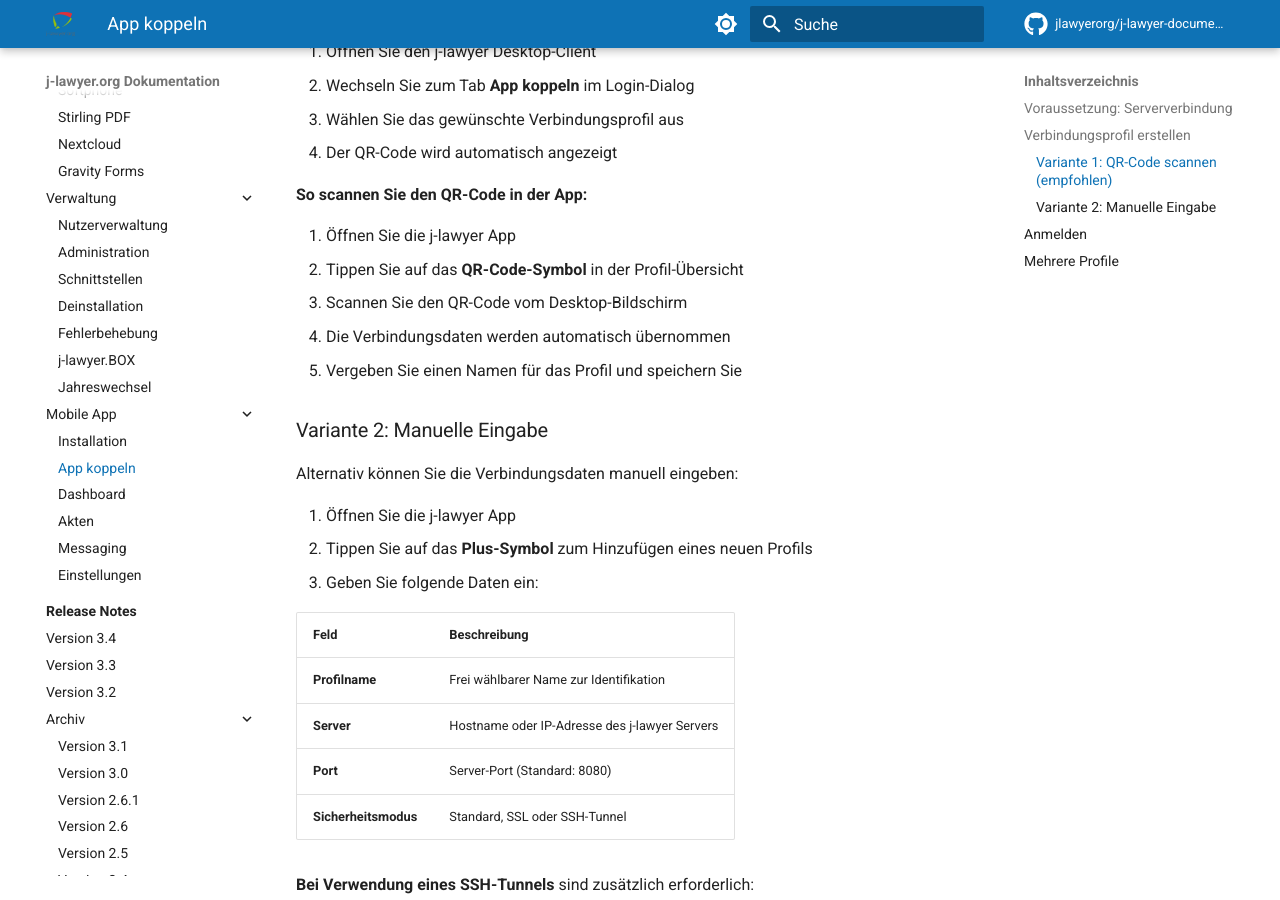
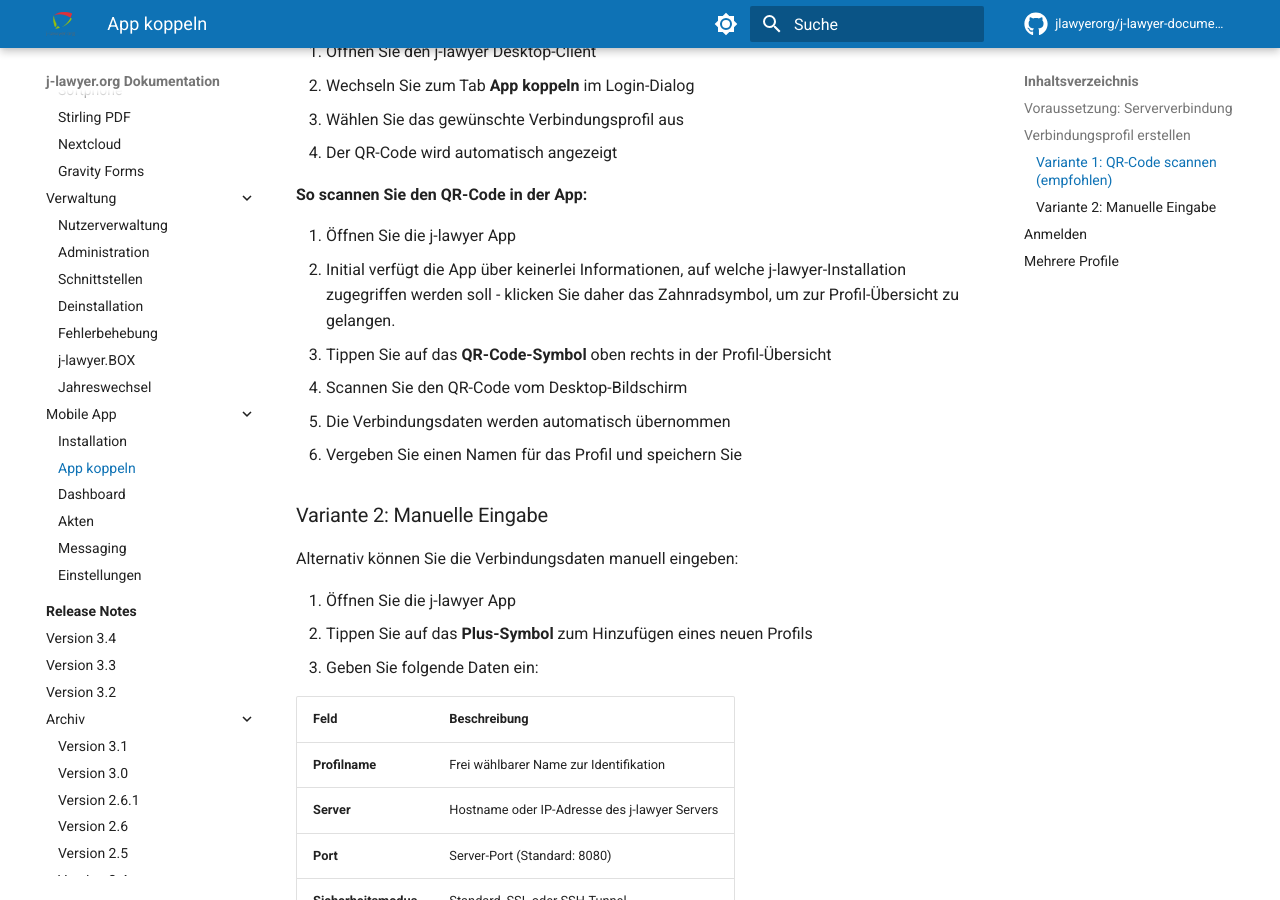
Before and after one commit to jlawyerorg/j-lawyer-documentation, an MkDocs documentation site: the page built from docs/benutzerhandbuch/mobile-app/app-koppeln.md, in a window 1280 px wide and 900 px high, scrolled down 882 px. Built offline with MkDocs 1.6.1 and Material for MkDocs 9.7.7, drawn with Linux system fonts in a browser that asks for light colours; comment, search, counter and statistics services are not loaded.

Commit message:
refined app coupling chapter

```diff
--- a/docs/benutzerhandbuch/mobile-app/app-koppeln.md
+++ b/docs/benutzerhandbuch/mobile-app/app-koppeln.md
@@ -31,10 +31,11 @@
 **So scannen Sie den QR-Code in der App:**
 
 1. Öffnen Sie die j-lawyer App
-2. Tippen Sie auf das **QR-Code-Symbol** in der Profil-Übersicht
-3. Scannen Sie den QR-Code vom Desktop-Bildschirm
-4. Die Verbindungsdaten werden automatisch übernommen
-5. Vergeben Sie einen Namen für das Profil und speichern Sie
+2. Initial verfügt die App über keinerlei Informationen, auf welche j-lawyer-Installation zugegriffen werden soll - klicken Sie daher das Zahnradsymbol, um zur Profil-Übersicht zu gelangen.
+3. Tippen Sie auf das **QR-Code-Symbol** oben rechts in der Profil-Übersicht
+4. Scannen Sie den QR-Code vom Desktop-Bildschirm
+5. Die Verbindungsdaten werden automatisch übernommen
+6. Vergeben Sie einen Namen für das Profil und speichern Sie
 
 ### Variante 2: Manuelle Eingabe
 
```
